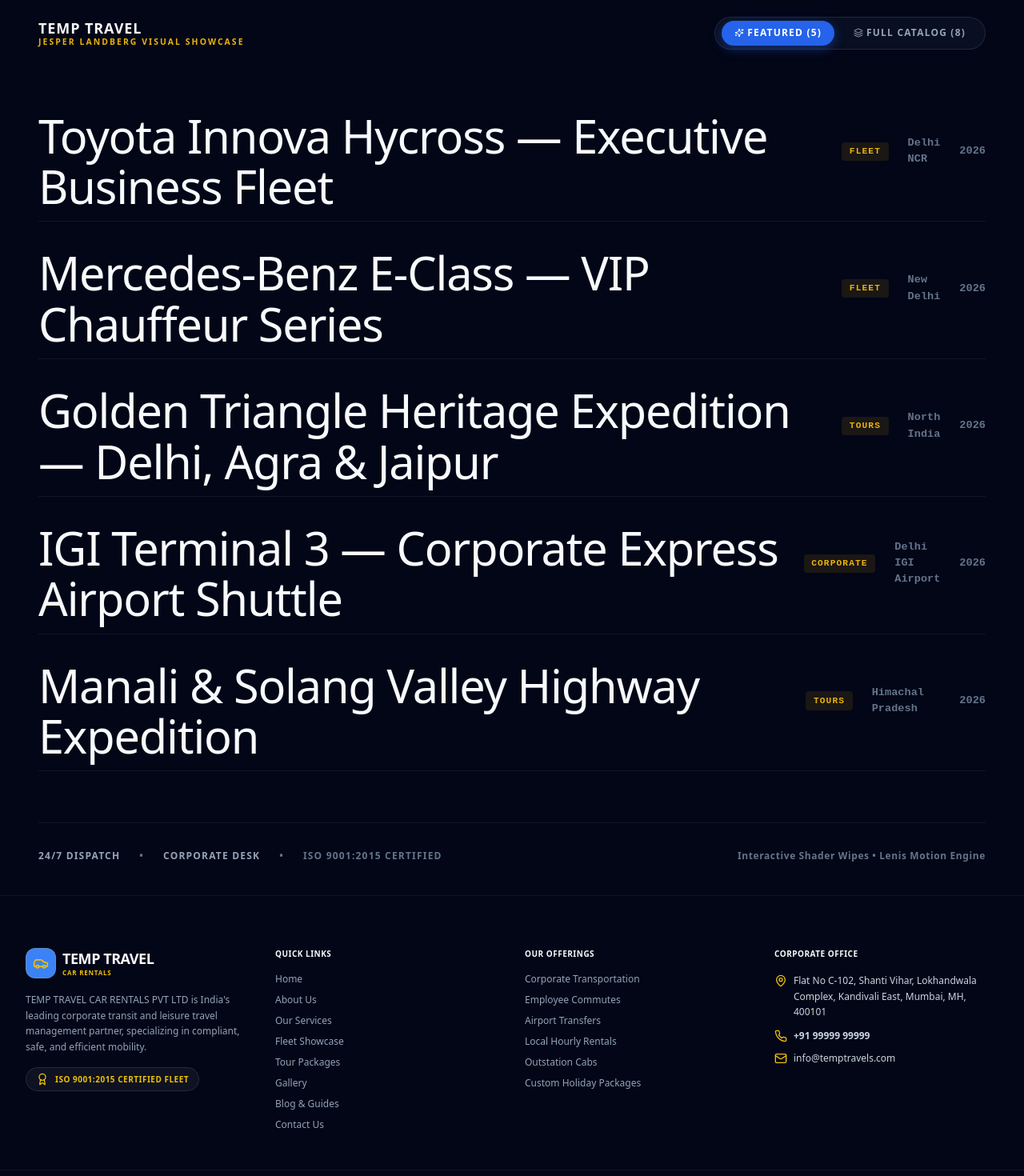
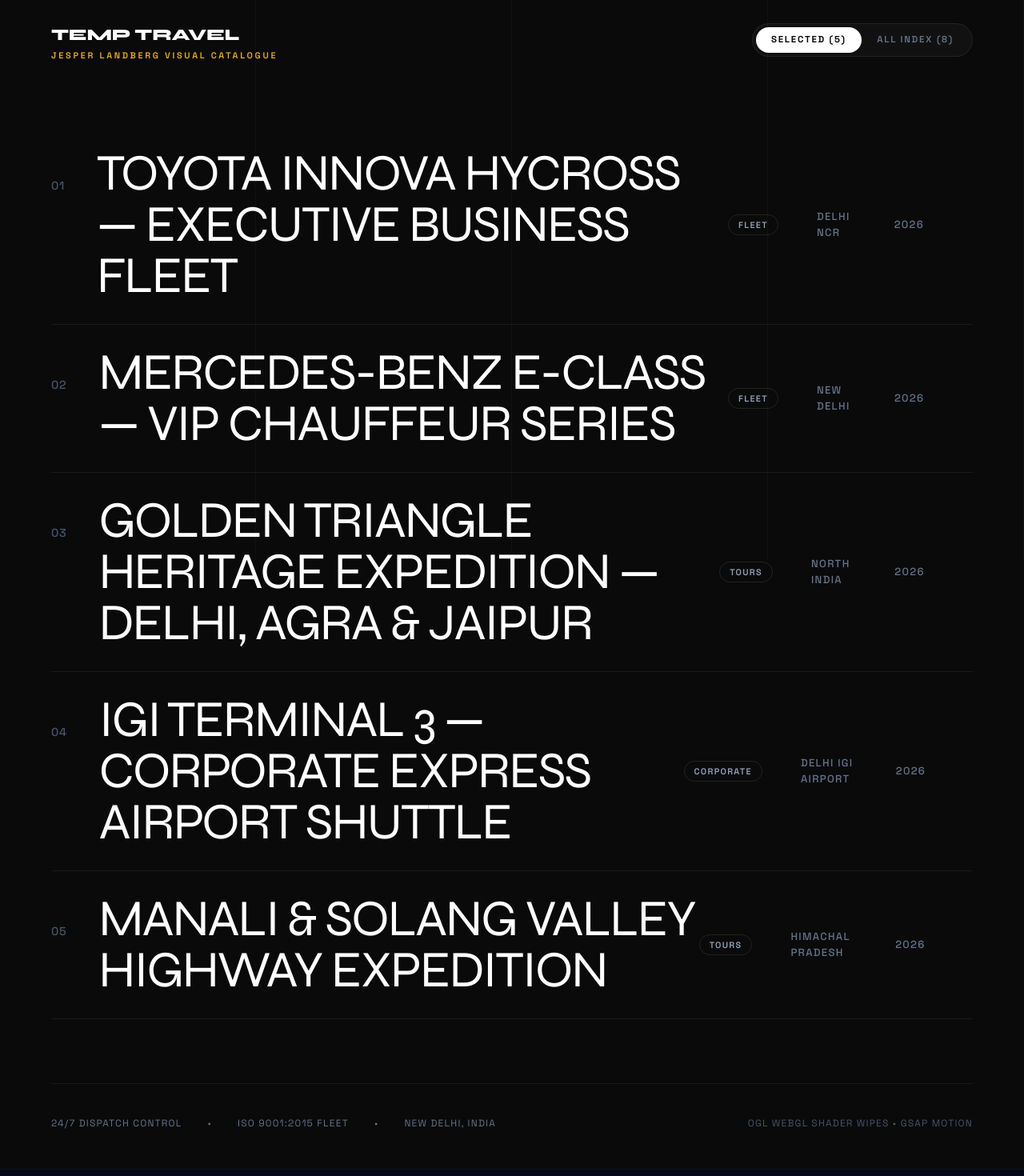
Before and after one commit to Navneetk334/temp-travel-demo, a Next.js app: page /gallery in a window 1280 px wide. Shown: the part 100-1570 px from the top of the page at 80% size. Built offline with nearby package versions, Linux system fonts and the light colour scheme.

Commit message:
feat: add WebGL-powered liquid transition provider and project gallery components

```diff
--- a/components/project-gallery/project-gallery.module.css
+++ b/components/project-gallery/project-gallery.module.css
@@ -1,229 +1,285 @@
-.galleryContainer {
+@import url('https://fonts.googleapis.com/css2?family=Syne:wght@400;500;700;800&family=Space+Grotesk:wght@300;400;500;600;700&display=swap');
+
+.galleryWrapper {
   position: relative;
-  width: 100%;
+  width: 100vw;
   min-height: 100dvh;
-  background-color: #020617;
-  color: #f8fafc;
+  background-color: #0a0a0a;
+  color: #f1f5f9;
+  font-family: 'Space Grotesk', -apple-system, BlinkMacSystemFont, sans-serif;
   display: flex;
   flex-direction: column;
   justify-content: space-between;
-  padding: 2.5rem 3rem;
+  padding: 3rem 4rem;
+  box-sizing: border-box;
   overflow-x: hidden;
-  box-sizing: border-box;
+  user-select: none;
 }
 
-.galleryHeader {
+/* Background Subtle Grid Lines */
+.gridOverlay {
+  position: fixed;
+  inset: 0;
+  pointer-events: none;
+  z-index: 1;
+  display: grid;
+  grid-template-columns: repeat(4, 1fr);
+}
+
+.gridLine {
+  border-right: 1px solid rgba(255, 255, 255, 0.03);
+  height: 100%;
+}
+
+/* Header Navbar */
+.navHeader {
+  position: relative;
+  z-index: 10;
   display: flex;
-  align-items: center;
+  align-items: flex-start;
   justify-content: space-between;
   width: 100%;
-  z-index: 20;
 }
 
-.brandTitle {
-  font-size: 1.125rem;
+.brandBlock {
+  display: flex;
+  flex-direction: column;
+}
+
+.brandLogo {
+  font-family: 'Syne', sans-serif;
+  font-size: 1.25rem;
   font-weight: 800;
-  letter-spacing: 0.05em;
+  letter-spacing: -0.01em;
   text-transform: uppercase;
-  color: #f8fafc;
+  color: #ffffff;
 }
 
 .brandSub {
-  display: block;
-  font-size: 0.65rem;
-  font-weight: 700;
-  letter-spacing: 0.2em;
+  font-size: 0.68rem;
+  font-weight: 600;
+  letter-spacing: 0.25em;
   color: #eab308;
   text-transform: uppercase;
-  margin-top: -0.2rem;
+  margin-top: 0.1rem;
 }
 
-.filterBar {
+.controlsBlock {
   display: flex;
   align-items: center;
-  gap: 0.5rem;
-  background: rgba(15, 23, 42, 0.6);
-  backdrop-filter: blur(12px);
-  padding: 0.25rem 0.5rem;
-  border-radius: 9999px;
-  border: 1px solid rgba(255, 255, 255, 0.1);
+  gap: 1.5rem;
 }
 
-.filterBtn {
+.toggleContainer {
+  display: flex;
+  align-items: center;
+  background: rgba(255, 255, 255, 0.03);
+  border: 1px solid rgba(255, 255, 255, 0.08);
+  padding: 0.25rem;
+  border-radius: 100px;
+}
+
+.toggleBtn {
   background: transparent;
   border: none;
-  color: #94a3b8;
-  font-size: 0.75rem;
-  font-weight: 700;
+  color: #64748b;
+  font-family: 'Space Grotesk', sans-serif;
+  font-size: 0.72rem;
+  font-weight: 600;
   text-transform: uppercase;
-  letter-spacing: 0.1em;
-  padding: 0.4rem 1rem;
-  border-radius: 9999px;
+  letter-spacing: 0.15em;
+  padding: 0.45rem 1.2rem;
+  border-radius: 100px;
   cursor: pointer;
-  transition: all 0.3s ease;
+  transition: all 0.3s cubic-bezier(0.16, 1, 0.3, 1);
 }
 
-.filterBtnActive {
-  background: #2563eb;
-  color: #ffffff;
-  box-shadow: 0 4px 14px rgba(37, 99, 235, 0.4);
+.toggleBtnActive {
+  background: #ffffff;
+  color: #0a0a0a;
+  font-weight: 700;
 }
 
-.galleryList {
+/* Main Gallery List */
+.listContainer {
+  position: relative;
+  z-index: 10;
   display: flex;
   flex-direction: column;
-  gap: 1.25rem;
-  margin: 4rem 0;
-  z-index: 10;
+  margin: 5rem 0;
   width: 100%;
 }
 
 .projectRow {
   position: relative;
   display: flex;
+  align-items: center;
+  justify-content: space-between;
+  padding: 1.75rem 0;
+  border-bottom: 1px solid rgba(255, 255, 255, 0.07);
+  text-decoration: none;
+  color: #ffffff;
+  cursor: pointer;
+  transition: opacity 0.4s cubic-bezier(0.16, 1, 0.3, 1), border-color 0.3s ease;
+}
+
+.rowLeft {
+  display: flex;
   align-items: baseline;
-  justify-content: space-between;
-  text-decoration: none;
-  color: #f8fafc;
-  padding: 0.75rem 0;
-  border-bottom: 1px solid rgba(255, 255, 255, 0.06);
-  transition: opacity 0.4s cubic-bezier(0.16, 1, 0.3, 1), transform 0.4s cubic-bezier(0.16, 1, 0.3, 1);
-  cursor: pointer;
+  gap: 2.5rem;
+}
+
+.indexNum {
+  font-family: 'Space Grotesk', monospace;
+  font-size: 0.9rem;
+  font-weight: 500;
+  color: #475569;
+  letter-spacing: 0.05em;
+  transition: color 0.3s ease;
 }
 
 .projectTitle {
-  font-size: clamp(2rem, 4.5vw, 4.5rem);
-  font-weight: 300;
-  letter-spacing: -0.02em;
-  line-height: 1.1;
-  transition: color 0.3s ease, font-weight 0.3s ease;
+  font-family: 'Syne', sans-serif;
+  font-size: clamp(2.2rem, 5vw, 5.5rem);
+  font-weight: 400;
+  letter-spacing: -0.03em;
+  line-height: 1;
+  text-transform: uppercase;
+  transition: transform 0.4s cubic-bezier(0.16, 1, 0.3, 1), color 0.3s ease;
 }
 
-.projectMeta {
+.rowRight {
   display: flex;
   align-items: center;
-  gap: 1.5rem;
-  font-size: 0.85rem;
+  gap: 3rem;
+  font-size: 0.82rem;
   color: #64748b;
-  font-family: var(--font-mono, monospace);
+  letter-spacing: 0.1em;
+  text-transform: uppercase;
+  font-weight: 500;
+}
+
+.categoryTag {
+  color: #94a3b8;
+  border: 1px solid rgba(255, 255, 255, 0.1);
+  padding: 0.25rem 0.75rem;
+  border-radius: 100px;
+  font-size: 0.68rem;
   font-weight: 600;
 }
 
-.projectTag {
-  background: rgba(234, 179, 8, 0.1);
-  color: #eab308;
-  padding: 0.2rem 0.6rem;
-  border-radius: 4px;
-  font-size: 0.7rem;
-  text-transform: uppercase;
-  letter-spacing: 0.1em;
-  font-weight: 700;
+/* Hover States (Jespar Landberg Signature Spotlight) */
+.dimmed {
+  opacity: 0.18;
 }
 
-.dimmedRow {
-  opacity: 0.25;
+.activeRow .projectTitle {
+  color: #ffffff;
+  transform: translateX(1.5rem);
 }
 
-.hoveredRow .projectTitle {
+.activeRow .indexNum {
   color: #eab308;
-  font-weight: 500;
 }
 
-.cursorPreviewContainer {
+.activeRow .categoryTag {
+  border-color: #eab308;
+  color: #eab308;
+  background: rgba(234, 179, 8, 0.08);
+}
+
+/* Floating Physics Preview Container */
+.floatingPreview {
   position: fixed;
   top: 0;
   left: 0;
-  width: 280px;
-  height: 360px;
-  border-radius: 12px;
+  width: 320px;
+  height: 420px;
+  border-radius: 6px;
   overflow: hidden;
   pointer-events: none;
-  z-index: 50;
+  z-index: 40;
   opacity: 0;
-  transform: scale(0.7);
-  box-shadow: 0 25px 50px -12px rgba(0, 0, 0, 0.8), 0 0 0 1px rgba(255, 255, 255, 0.15);
-  background: #090d16;
+  transform: scale(0.6);
+  box-shadow: 0 30px 60px -12px rgba(0, 0, 0, 0.9), 0 0 0 1px rgba(255, 255, 255, 0.12);
+  background: #121212;
+  will-change: transform, opacity;
 }
 
-.cursorPreviewImg {
+.previewImage {
   width: 100%;
   height: 100%;
   object-fit: cover;
 }
 
-.previewOverlay {
+.previewInfo {
   position: absolute;
-  inset: 0;
-  background: linear-gradient(to top, rgba(2, 6, 23, 0.9) 0%, transparent 60%);
-  padding: 1.25rem;
+  bottom: 0;
+  left: 0;
+  right: 0;
+  padding: 1.5rem;
+  background: linear-gradient(to top, rgba(10, 10, 10, 0.95) 0%, transparent 100%);
   display: flex;
   flex-direction: column;
-  justify-content: flex-end;
+  gap: 0.2rem;
 }
 
 .previewTitle {
+  font-family: 'Syne', sans-serif;
+  font-size: 1.1rem;
+  font-weight: 700;
   color: #ffffff;
-  font-size: 0.95rem;
-  font-weight: 800;
-  line-height: 1.2;
+  text-transform: uppercase;
 }
 
-.previewSub {
+.previewSubtitle {
+  font-size: 0.75rem;
   color: #eab308;
-  font-size: 0.75rem;
   font-weight: 600;
-  margin-top: 0.2rem;
+  letter-spacing: 0.05em;
 }
 
-.galleryFooter {
+/* Footer Section */
+.footerSection {
+  position: relative;
+  z-index: 10;
   display: flex;
   align-items: flex-end;
   justify-content: space-between;
   width: 100%;
-  padding-top: 2rem;
-  border-top: 1px solid rgba(255, 255, 255, 0.05);
-  z-index: 20;
+  padding-top: 2.5rem;
+  border-top: 1px solid rgba(255, 255, 255, 0.06);
 }
 
-.socialLinks {
+.footerLeft {
   display: flex;
-  gap: 1.5rem;
+  align-items: center;
+  gap: 2rem;
   font-size: 0.75rem;
   color: #64748b;
-  font-weight: 600;
+  letter-spacing: 0.1em;
   text-transform: uppercase;
-  letter-spacing: 0.1em;
 }
 
-.socialLink {
-  color: #94a3b8;
-  text-decoration: none;
-  transition: color 0.2s ease;
+.footerRight {
+  font-size: 0.75rem;
+  color: #475569;
+  letter-spacing: 0.1em;
+  text-transform: uppercase;
+  text-align: right;
 }
 
-.socialLink:hover {
-  color: #eab308;
-}
-
-.taglineText {
-  text-align: right;
-  font-size: 0.75rem;
-  color: #64748b;
-  font-weight: 600;
-  letter-spacing: 0.05em;
-}
-
-@media (max-width: 768px) {
-  .galleryContainer {
-    padding: 1.5rem;
+@media (max-width: 900px) {
+  .galleryWrapper {
+    padding: 2rem 1.5rem;
+  }
+  .rowRight {
+    display: none;
   }
   .projectTitle {
-    font-size: 1.75rem;
+    font-size: 2.2rem;
   }
-  .projectMeta {
-    display: none;
-  }
-  .cursorPreviewContainer {
+  .floatingPreview {
     display: none;
   }
 }
--- a/components/project-gallery/project-gallery.tsx
+++ b/components/project-gallery/project-gallery.tsx
@@ -7,40 +7,54 @@ import { GALLERY_PROJECTS, GalleryProject } from "@/data/projects";
 import { gsap } from "@/lib/gsap";
 import { usePageTransition } from "@/components/transition-canvas/transition-canvas";
 import styles from "./project-gallery.module.css";
-import { ArrowUpRight, Sparkles, Layers } from "lucide-react";
+import { ArrowUpRight } from "lucide-react";
 
 export default function ProjectGallery() {
-  const [filter, setFilter] = useState<"featured" | "full">("featured");
+  const [filter, setFilter] = useState<"featured" | "all">("featured");
   const [hoveredId, setHoveredId] = useState<string | null>(null);
-  const [activeCover, setActiveCover] = useState<GalleryProject | null>(null);
+  const [activeProject, setActiveProject] = useState<GalleryProject | null>(null);
 
   const previewRef = useRef<HTMLDivElement>(null);
   const listRef = useRef<HTMLDivElement>(null);
   const { startTransition } = usePageTransition();
 
-  // Filtered project list
+  // Mouse velocity physics variables
+  const mousePos = useRef({ x: 0, y: 0, lastX: 0, lastY: 0, vx: 0, vy: 0 });
+  const xTo = useRef<any>(null);
+  const yTo = useRef<any>(null);
+  const rotateTo = useRef<any>(null);
+
   const projects = filter === "featured"
     ? GALLERY_PROJECTS.filter((p) => p.featured)
     : GALLERY_PROJECTS;
 
-  // Set up cursor-following GSAP quickTo
-  const xTo = useRef<any>(null);
-  const yTo = useRef<any>(null);
-
   useEffect(() => {
     if (!previewRef.current) return;
-
-    // Check reduced motion
     if (window.matchMedia("(prefers-reduced-motion: reduce)").matches) return;
 
-    // Center cursor offset
-    xTo.current = gsap.quickTo(previewRef.current, "x", { duration: 0.45, ease: "power3.out" });
-    yTo.current = gsap.quickTo(previewRef.current, "y", { duration: 0.45, ease: "power3.out" });
+    xTo.current = gsap.quickTo(previewRef.current, "x", { duration: 0.35, ease: "power3.out" });
+    yTo.current = gsap.quickTo(previewRef.current, "y", { duration: 0.35, ease: "power3.out" });
+    rotateTo.current = gsap.quickTo(previewRef.current, "rotation", { duration: 0.4, ease: "power2.out" });
 
     const handleMouseMove = (e: MouseEvent) => {
+      const { clientX, clientY } = e;
+      const m = mousePos.current;
+
+      m.vx = clientX - m.lastX;
+      m.vy = clientY - m.lastY;
+      m.lastX = clientX;
+      m.lastY = clientY;
+
+      // Position relative to viewport center offset
       if (xTo.current && yTo.current) {
-        xTo.current(e.clientX - 140);
-        yTo.current(e.clientY - 180);
+        xTo.current(clientX - 160);
+        yTo.current(clientY - 210);
+      }
+
+      // Dynamic tilt rotation based on mouse movement speed
+      if (rotateTo.current) {
+        const tilt = Math.max(-12, Math.min(12, m.vx * 0.4));
+        rotateTo.current(tilt);
       }
     };
 
@@ -50,10 +64,9 @@ export default function ProjectGallery() {
     };
   }, []);
 
-  // Handle Mouse Enter on Row
-  const handleRowMouseEnter = (project: GalleryProject) => {
+  const handleMouseEnterRow = (project: GalleryProject) => {
     setHoveredId(project.id);
-    setActiveCover(project);
+    setActiveProject(project);
 
     if (previewRef.current && !window.matchMedia("(prefers-reduced-motion: reduce)").matches) {
       gsap.to(previewRef.current, {
@@ -66,12 +79,11 @@ export default function ProjectGallery() {
     }
   };
 
-  // Handle Mouse Leave on Row
-  const handleRowMouseLeave = () => {
+  const handleMouseLeaveRow = () => {
     setHoveredId(null);
     if (previewRef.current) {
       gsap.to(previewRef.current, {
-        scale: 0.7,
+        scale: 0.6,
         opacity: 0,
         duration: 0.3,
         ease: "power2.in",
@@ -80,17 +92,16 @@ export default function ProjectGallery() {
     }
   };
 
-  // Handle Filter Change with Stagger Animation
-  const handleFilterChange = (newFilter: "featured" | "full") => {
+  const handleFilterToggle = (newFilter: "featured" | "all") => {
     if (newFilter === filter) return;
 
     if (listRef.current) {
       const rows = listRef.current.children;
       gsap.to(rows, {
         opacity: 0,
-        y: -10,
+        y: -12,
         stagger: 0.02,
-        duration: 0.25,
+        duration: 0.2,
         ease: "power2.in",
         onComplete: () => {
           setFilter(newFilter);
@@ -99,12 +110,12 @@ export default function ProjectGallery() {
               const newRows = listRef.current.children;
               gsap.fromTo(
                 newRows,
-                { opacity: 0, y: 15 },
+                { opacity: 0, y: 16 },
                 {
                   opacity: 1,
                   y: 0,
                   stagger: 0.03,
-                  duration: 0.4,
+                  duration: 0.45,
                   ease: "power3.out",
                 }
               );
@@ -117,108 +128,115 @@ export default function ProjectGallery() {
     }
   };
 
-  // Handle Click with WebGL Shader Transition
-  const handleProjectClick = (e: React.MouseEvent, project: GalleryProject) => {
+  const handleRowClick = (e: React.MouseEvent, project: GalleryProject) => {
     e.preventDefault();
     const targetUrl = project.category === "fleet" ? "/fleet" : project.category === "tours" ? "/tours" : "/corporate-inquiry";
     startTransition(targetUrl, project.coverImage);
   };
 
   return (
-    <section className={styles.galleryContainer}>
+    <div className={styles.galleryWrapper}>
 
-      {/* 1. Header Navigation & Filter Bar */}
-      <div className={styles.galleryHeader}>
-        <div>
-          <span className={styles.brandTitle}>TEMP TRAVEL</span>
-          <span className={styles.brandSub}>Jesper Landberg Visual Showcase</span>
+      {/* Background Subtle Grid Lines */}
+      <div className={styles.gridOverlay}>
+        <div className={styles.gridLine} />
+        <div className={styles.gridLine} />
+        <div className={styles.gridLine} />
+        <div className={styles.gridLine} />
       </div>
 
-        {/* Featured / Full Toggle */}
-        <div className={styles.filterBar}>
+      {/* 1. Header Bar */}
+      <header className={styles.navHeader}>
+        <div className={styles.brandBlock}>
+          <span className={styles.brandLogo}>TEMP TRAVEL</span>
+          <span className={styles.brandSub}>Jesper Landberg Visual Catalogue</span>
+        </div>
+
+        <div className={styles.controlsBlock}>
+          <div className={styles.toggleContainer}>
             <button
-            onClick={() => handleFilterChange("featured")}
-            className={`${styles.filterBtn} ${filter === "featured" ? styles.filterBtnActive : ""}`}
+              onClick={() => handleFilterToggle("featured")}
+              className={`${styles.toggleBtn} ${filter === "featured" ? styles.toggleBtnActive : ""}`}
             >
-            <Sparkles className="w-3 h-3 inline-block mr-1 -mt-0.5" />
-            Featured ({GALLERY_PROJECTS.filter((p) => p.featured).length})
+              Selected ({GALLERY_PROJECTS.filter((p) => p.featured).length})
             </button>
-
             <button
-            onClick={() => handleFilterChange("full")}
-            className={`${styles.filterBtn} ${filter === "full" ? styles.filterBtnActive : ""}`}
+              onClick={() => handleFilterToggle("all")}
+              className={`${styles.toggleBtn} ${filter === "all" ? styles.toggleBtnActive : ""}`}
             >
-            <Layers className="w-3 h-3 inline-block mr-1 -mt-0.5" />
-            Full Catalog ({GALLERY_PROJECTS.length})
+              All Index ({GALLERY_PROJECTS.length})
             </button>
           </div>
         </div>
+      </header>
 
-      {/* 2. Vertical Project Title List */}
-      <div ref={listRef} className={styles.galleryList}>
-        {projects.map((project) => {
+      {/* 2. Vertical Project List */}
+      <div ref={listRef} className={styles.listContainer}>
+        {projects.map((project, idx) => {
           const isHovered = hoveredId === project.id;
           const isDimmed = hoveredId !== null && !isHovered;
+          const indexStr = (idx + 1).toString().padStart(2, "0");
 
           return (
             <Link
               key={project.id}
-              href={`/fleet`}
-              onClick={(e) => handleProjectClick(e, project)}
-              onMouseEnter={() => handleRowMouseEnter(project)}
-              onMouseLeave={handleRowMouseLeave}
-              className={`${styles.projectRow} ${isDimmed ? styles.dimmedRow : ""} ${isHovered ? styles.hoveredRow : ""}`}
+              href="/fleet"
+              onClick={(e) => handleRowClick(e, project)}
+              onMouseEnter={() => handleMouseEnterRow(project)}
+              onMouseLeave={handleMouseLeaveRow}
+              className={`${styles.projectRow} ${isDimmed ? styles.dimmed : ""} ${isHovered ? styles.activeRow : ""}`}
             >
-              <div className="flex items-center gap-3">
+              <div className={styles.rowLeft}>
+                <span className={styles.indexNum}>{indexStr}</span>
                 <span className={styles.projectTitle}>{project.title}</span>
-                <ArrowUpRight className={`w-6 h-6 transition-transform duration-300 ${isHovered ? "translate-x-1 -translate-y-1 text-yellow-400 opacity-100" : "opacity-0"}`} />
               </div>
 
-              <div className={styles.projectMeta}>
-                <span className={styles.projectTag}>{project.category}</span>
+              <div className={styles.rowRight}>
+                <span className={styles.categoryTag}>{project.category}</span>
                 <span>{project.location}</span>
                 <span>{project.year}</span>
+                <ArrowUpRight className={`w-5 h-5 transition-transform duration-300 ${isHovered ? "text-yellow-400 translate-x-1 -translate-y-1 opacity-100" : "opacity-0"}`} />
               </div>
             </Link>
           );
         })}
       </div>
 
-      {/* 3. Cursor-Following Floating Cover Image Preview */}
-      <div ref={previewRef} className={styles.cursorPreviewContainer}>
-        {activeCover && (
+      {/* 3. Floating Preview Image Box with Mouse Velocity Rotation */}
+      <div ref={previewRef} className={styles.floatingPreview}>
+        {activeProject && (
           <>
             <Image
-              src={activeCover.coverImage}
-              alt={activeCover.title}
+              src={activeProject.coverImage}
+              alt={activeProject.title}
               fill
-              sizes="280px"
-              className={styles.cursorPreviewImg}
+              sizes="320px"
+              className={styles.previewImage}
               priority
             />
-            <div className={styles.previewOverlay}>
-              <span className={styles.previewTitle}>{activeCover.title}</span>
-              <span className={styles.previewSub}>{activeCover.subtitle}</span>
+            <div className={styles.previewInfo}>
+              <span className={styles.previewTitle}>{activeProject.title}</span>
+              <span className={styles.previewSubtitle}>{activeProject.subtitle}</span>
             </div>
           </>
         )}
       </div>
 
-      {/* 4. Minimal Footer Bar */}
-      <div className={styles.galleryFooter}>
-        <div className={styles.socialLinks}>
-          <a href="tel:+919999999999" className={styles.socialLink}>24/7 Dispatch</a>
+      {/* 4. Footer Status Bar */}
+      <footer className={styles.footerSection}>
+        <div className={styles.footerLeft}>
+          <span>24/7 Dispatch Control</span>
           <span>&bull;</span>
-          <a href="mailto:info@temptravels.com" className={styles.socialLink}>Corporate Desk</a>
+          <span>ISO 9001:2015 Fleet</span>
           <span>&bull;</span>
-          <span className="text-slate-500">ISO 9001:2015 Certified</span>
+          <span>New Delhi, India</span>
         </div>
 
-        <div className={styles.taglineText}>
-          <span>Interactive Shader Wipes &bull; Lenis Motion Engine</span>
+        <div className={styles.footerRight}>
+          <span>OGL WebGL Shader Wipes &bull; GSAP Motion</span>
         </div>
+      </footer>
+
     </div>
-
-    </section>
   );
 }
```
Also changed, not shown: components/transition-canvas/transition-canvas.tsx (+17 -36 lines), 1 other file (tests, documents, lock files or other folders). Lines whose indentation alone changed are shown as unchanged.
